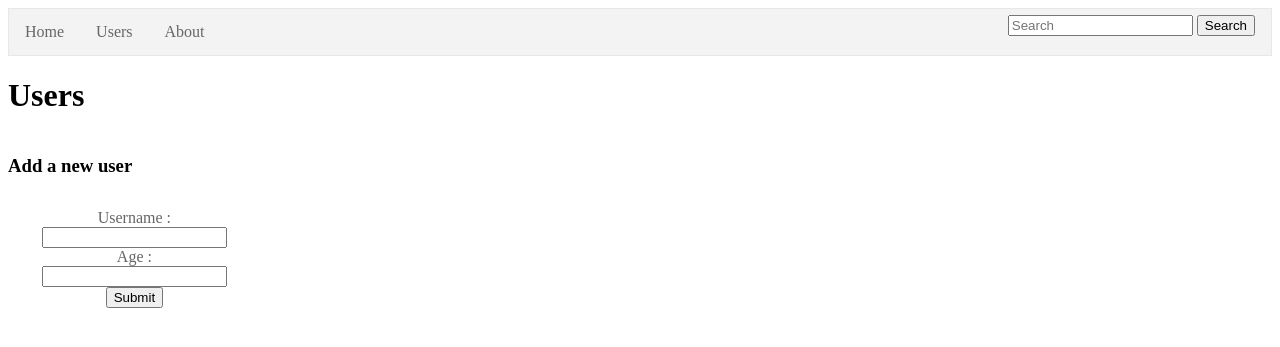
After one commit to Earl-Fluffy/prog_web, a Flask app: template templates/users.html in a window 1280 px wide. The commit adds this page. Shown: the top 347 px of the page. Run offline with Flask 2, Linux system fonts and the light colour scheme; the template is opened without the code that fills it, so the values that code supplies are empty.

Commit message:
Fix the home page bug, add a users page with a form

```diff
--- a/app.py
+++ b/app.py
@@ -38,7 +38,9 @@ def index():
     keys = files.keys()
     metadatas = [files.metadata(key) for key in keys]
     tags = request.args.get('pattern', '').split(" ")
-    if tags:
+    print(tags)
+    if tags[0]!='':
+        print("hey")
         for tag in tags:
             metadatas = [metadata for metadata in metadatas
                          if tag in metadata["tags"]]
@@ -72,6 +74,16 @@ def img(key):
 
     return render_template('img.html', context=context,favUsers=favUsers)
 
+@app.route('/users',methods=["GET","POST"])
+def users():
+    if request.method=="POST":
+        newUser=[request.form["username"], int(request.form["age"])]
+        files.add_user(newUser)
+    users = [ user["Username"] for user in files.getUsers()["Users"]]
+    context={"users": users}
+    return render_template('users.html', context=context)
+
+
 @app.route('/about')
 def about():
     return make_response("test", 418)
--- a/files.py
+++ b/files.py
@@ -17,6 +17,12 @@ def metadata(key):
 def getUsers():
     ret = json.load(open("./static/users.json","r"))
     return ret
+
+def add_user(user):
+    users = json.load(open(f"./static/users.json","r"))
+    users["Users"].append({"Username":user[0], "age":user[1], "favorites":[]})
+    json.dump(users,open(f"./static/users.json","w"))
+
 
 def add_tag(key, tag):
     img_metadata = json.load(open(f"./static/tags/{key}.json", "r"))
--- a/templates/base.html
+++ b/templates/base.html
@@ -10,7 +10,7 @@
     <body>
         <ul id="navbarMenu">
             <li class="navItem"><a href="{{ url_for('index') }}#home">Home</a></li>
-            <li class="navItem"><a href="{{ url_for('index') }}">Users</a></li>
+            <li class="navItem"><a href="{{ url_for('users') }}">Users</a></li>
             <li class="navItem"><a href="{{ url_for('index') }}">About</a></li>
             <li class="navItem" style="float:right">
                 <form class="" method="get" action="/index">
--- /dev/null
+++ b/templates/users.html
@@ -0,0 +1,22 @@
+{% extends "base.html" %}
+
+{% block content %}
+
+<h1>Users</h1>
+<section class="sectionWithSide">
+<ul>
+{% for user in context.users %}
+<li>{{user}}</li>
+{% endfor %}
+</ul>
+</section><aside>
+<h3>Add a new user</h3>
+<form method='post' action="">
+    <label for="username"> Username :</label><br>
+    <input id="username" type="text" name="username"><br>
+    <label for="age"> Age :</label><br>
+    <input id="age" type="number" name="age"><br>
+    <input type="submit" value="Submit">
+</form>
+</aside>
+{% endblock %}
```
Also changed, not shown: static/users.json (+1 -10 lines).
